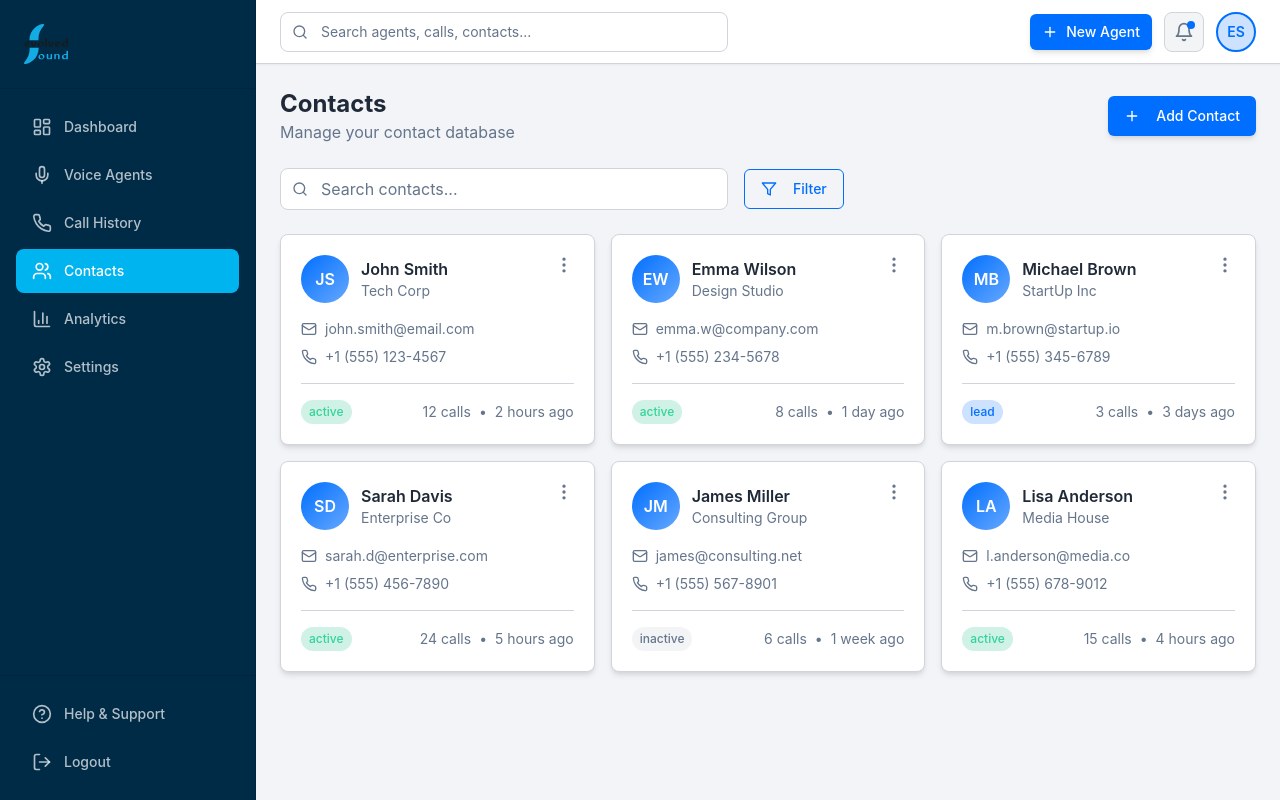
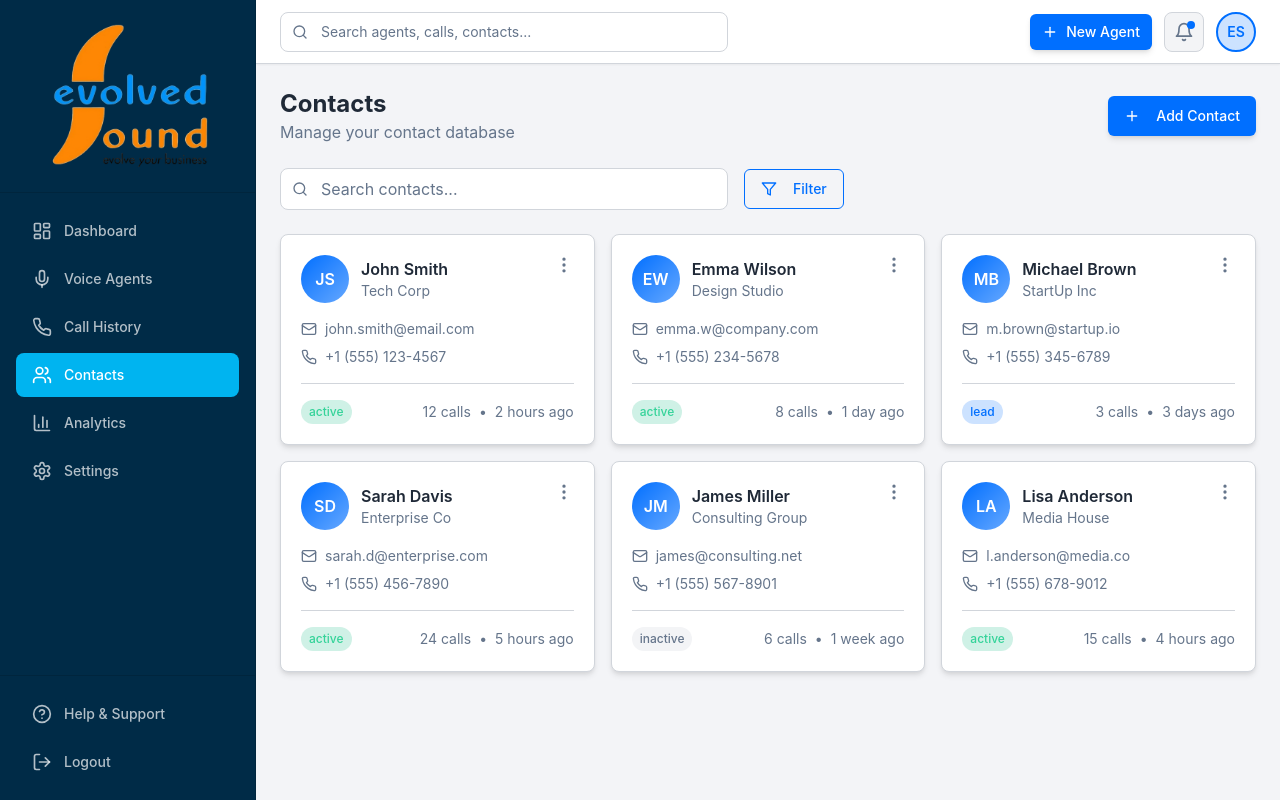
Before and after one commit to solyx0331/voice-agent, a React (Vite) app: page /contacts in a window 1280 px wide. Built offline with nearby package versions, Linux system fonts and the light colour scheme; the HTML template or start-up script is replaced by a standard one.

Commit message:
Update Sidebar component to use new logo image and adjust logo size and alignment for improved presentation.

```diff
--- a/src/components/dashboard/Sidebar.tsx
+++ b/src/components/dashboard/Sidebar.tsx
@@ -1,5 +1,5 @@
 import { cn } from "@/lib/utils";
-import logo from "@/assets/evolved-sound-logo.svg";
+import logo from "@/assets/logo.png";
 import { NavLink } from "react-router-dom";
 import {
   LayoutDashboard,
@@ -30,8 +30,10 @@ export function Sidebar() {
   return (
     <aside className="fixed left-0 top-0 h-screen w-64 bg-sidebar border-r border-sidebar-border flex flex-col">
       {/* Logo */}
-      <div className="p-6 border-b border-sidebar-border">
-        <img src={logo} alt="Evolved Sound" className="h-10 w-auto" />
+      <div className="p-6 border-b border-sidebar-border flex items-center justify-center">
+        <div className="">
+          <img src={logo} alt="Evolved Sound" className="h-36 w-auto" />
+        </div>
       </div>
 
       {/* Navigation */}
```
Also changed, not shown: src/assets/logo.png (added), src/assets/logo.svg (added).
